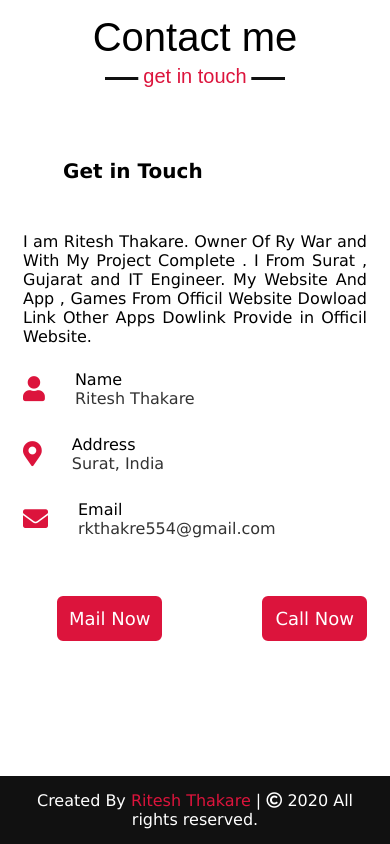
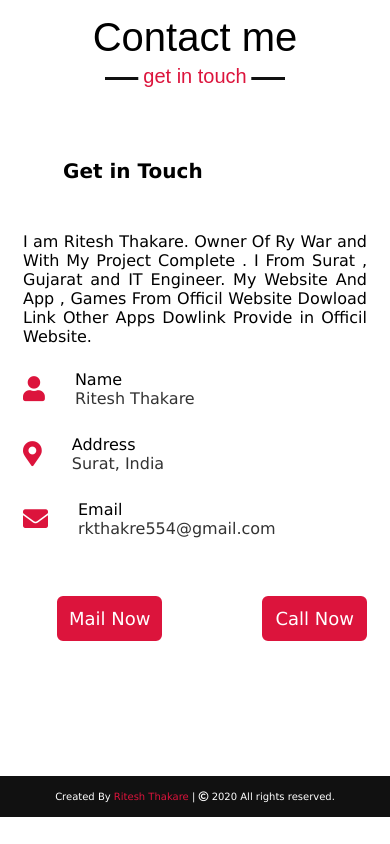
Before and after one commit to rkvines/RK, a plain HTML site: page index.html in a window 390 px wide. Shown: the part 4928-5772 px from the top of the page. After the commit the page ends 5745 px from the top, so only its background shows below. Drawn offline with nearby package versions, Linux system fonts and the light colour scheme.

Commit message:
Update style.css

```diff
--- a/style.css
+++ b/style.css
@@ -720,6 +720,8 @@ footer span a:hover{
         width: 70px;
         height: 70px;
     }
+    footer {
+        font-size: 10px;
 }
 * {box-sizing: border-box}
 
```
